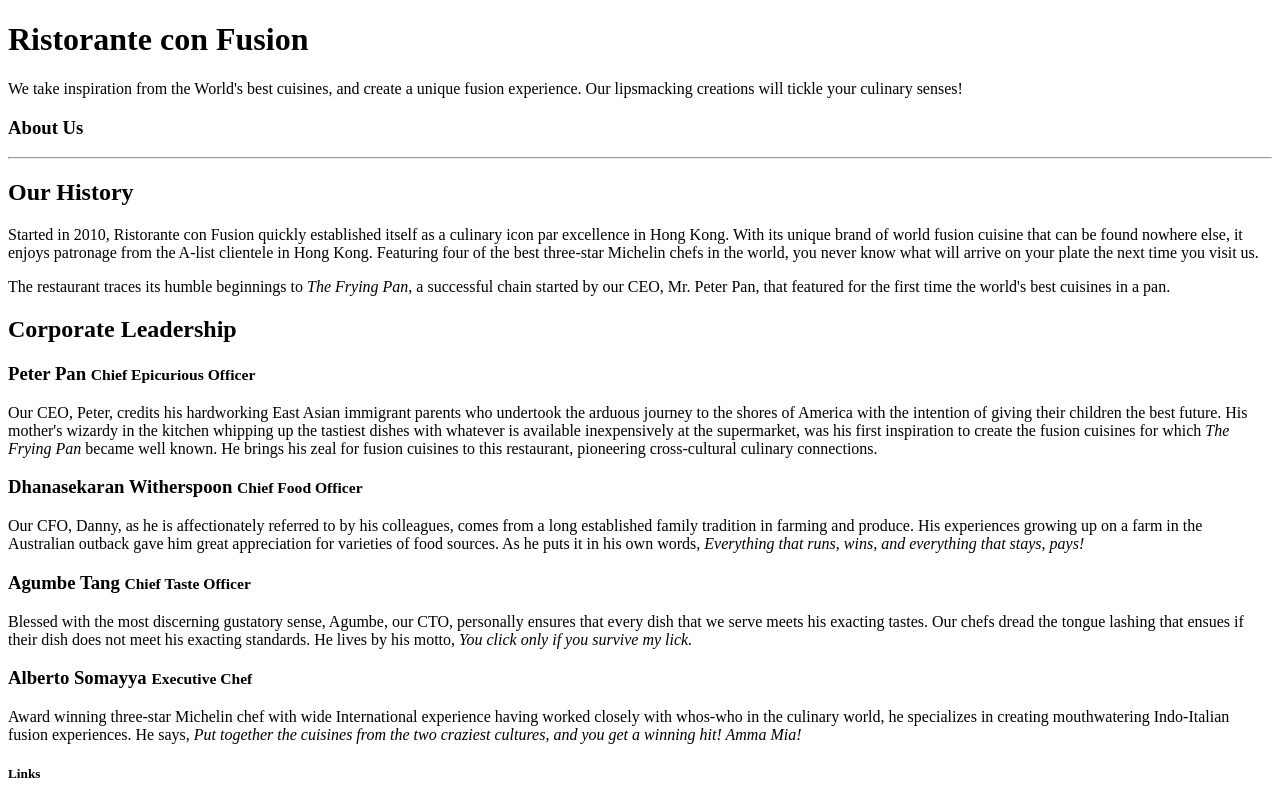
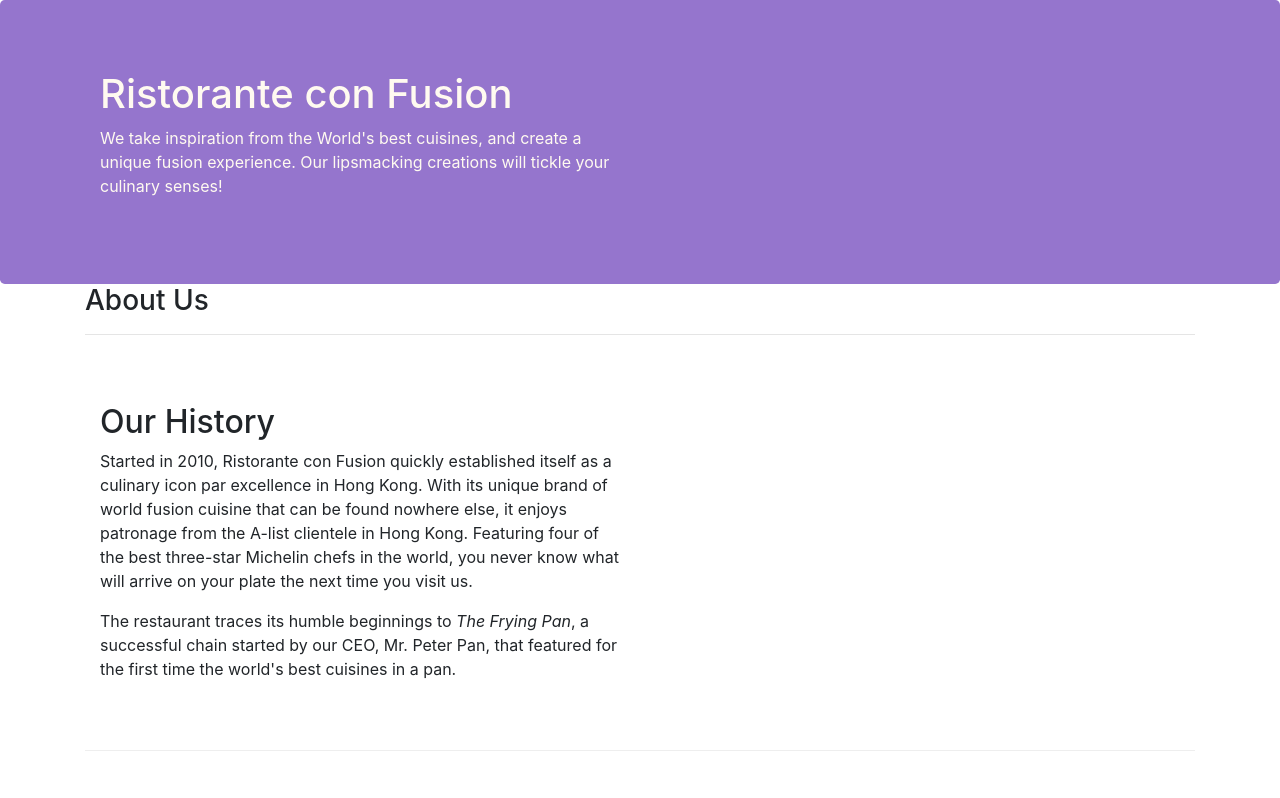
Before and after one commit to MernaHesham/site-test, a website: page aboutus.html in a window 1280 px wide. Shown: the top 798 px of the page. Drawn offline with nearby package versions, Linux system fonts and the light colour scheme.

Commit message:
added & styled aboutus page

```diff
--- a/aboutus.html
+++ b/aboutus.html
@@ -1,6 +1,20 @@
 <!DOCTYPE html>
 <html lang="en">
   <head>
+    <!-- Required meta tags always come first -->
+    <meta charset="utf-8" />
+    <meta
+      name="viewport"
+      content="width=device-width, initial-scale=1, shrink-to-fit=no"
+    />
+    <meta http-equiv="x-ua-compatible" content="ie=edge" />
+
+    <!-- Bootstratp css -->
+    <link
+      rel="stylesheet"
+      href="node_modules/bootstrap/dist/css/bootstrap.min.css"
+    />
+    <link rel="stylesheet" href="/css/styles.css" />
     <title>Ristorante Con Fusion: About Us</title>
   </head>
 
@@ -21,16 +35,16 @@
       </div>
     </header>
 
-    <div>
-      <div>
-        <div>
+    <div class="container">
+      <div class="row">
+        <div class="col">
           <h3>About Us</h3>
           <hr />
         </div>
       </div>
 
-      <div>
-        <div>
+      <div class="row row-content align-items-center">
+        <div class="col-12 col-sm-6">
           <h2>Our History</h2>
           <p>
             Started in 2010, Ristorante con Fusion quickly established itself as
@@ -47,14 +61,14 @@
             cuisines in a pan.
           </p>
         </div>
-        <div></div>
+        <div class="col-12 col-sm-6"></div>
       </div>
 
-      <div>
-        <div>
+      <div class="row row-content align-items-center">
+        <div class="col-12">
           <h2>Corporate Leadership</h2>
           <h3>Peter Pan <small>Chief Epicurious Officer</small></h3>
-          <p>
+          <p class="d-none d-sm-block">
             Our CEO, Peter, credits his hardworking East Asian immigrant parents
             who undertook the arduous journey to the shores of America with the
             intention of giving their children the best future. His mother's
@@ -66,7 +80,7 @@
             culinary connections.
           </p>
           <h3>Dhanasekaran Witherspoon <small>Chief Food Officer</small></h3>
-          <p>
+          <p class="d-none d-sm-block">
             Our CFO, Danny, as he is affectionately referred to by his
             colleagues, comes from a long established family tradition in
             farming and produce. His experiences growing up on a farm in the
@@ -77,7 +91,7 @@
             >
           </p>
           <h3>Agumbe Tang <small>Chief Taste Officer</small></h3>
-          <p>
+          <p class="d-none d-sm-block">
             Blessed with the most discerning gustatory sense, Agumbe, our CTO,
             personally ensures that every dish that we serve meets his exacting
             tastes. Our chefs dread the tongue lashing that ensues if their dish
@@ -85,7 +99,7 @@
             <em>You click only if you survive my lick.</em>
           </p>
           <h3>Alberto Somayya <small>Executive Chef</small></h3>
-          <p>
+          <p class="d-none d-sm-block">
             Award winning three-star Michelin chef with wide International
             experience having worked closely with whos-who in the culinary
             world, he specializes in creating mouthwatering Indo-Italian fusion
```
Also changed, not shown: index.html (+3 -3 lines).
